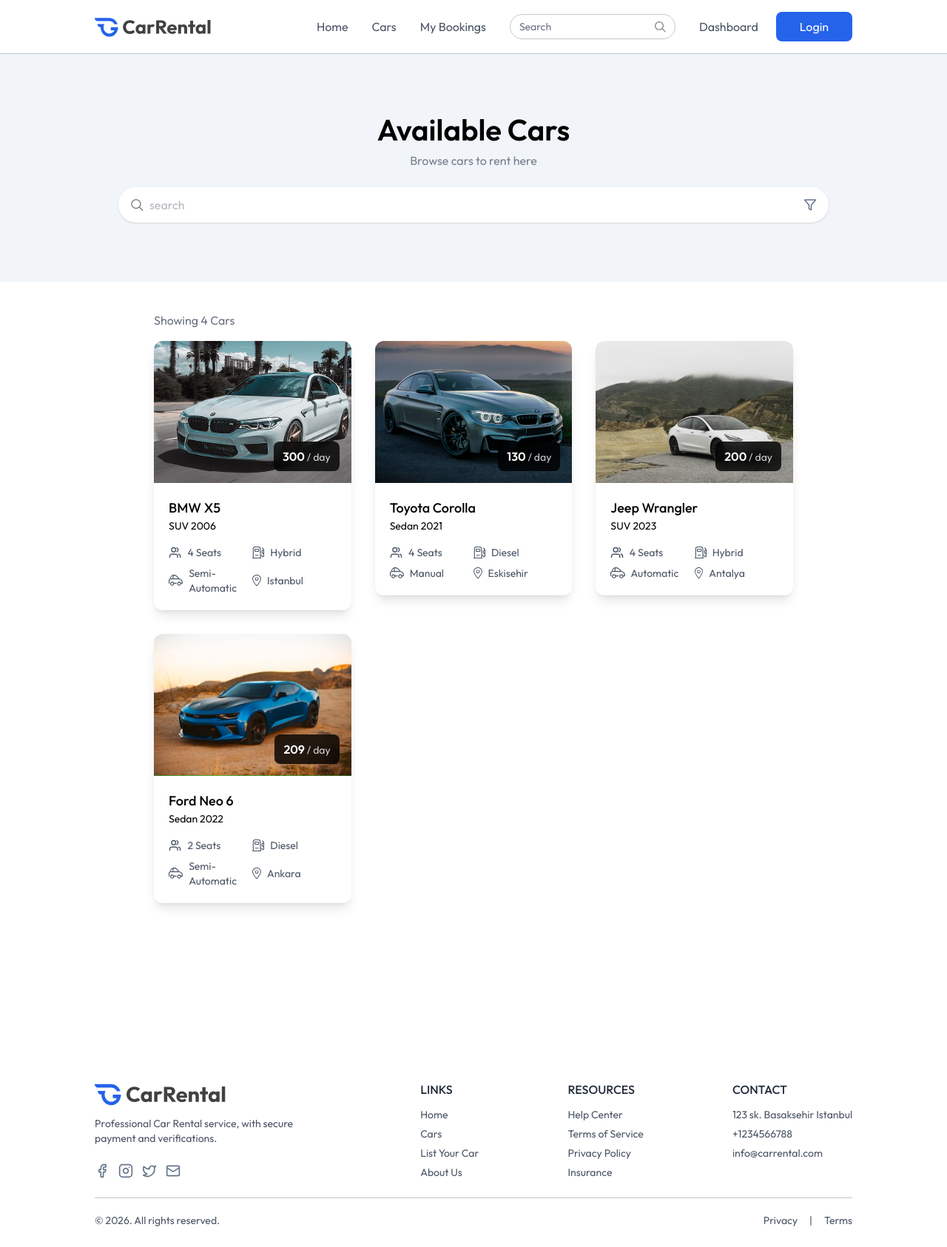
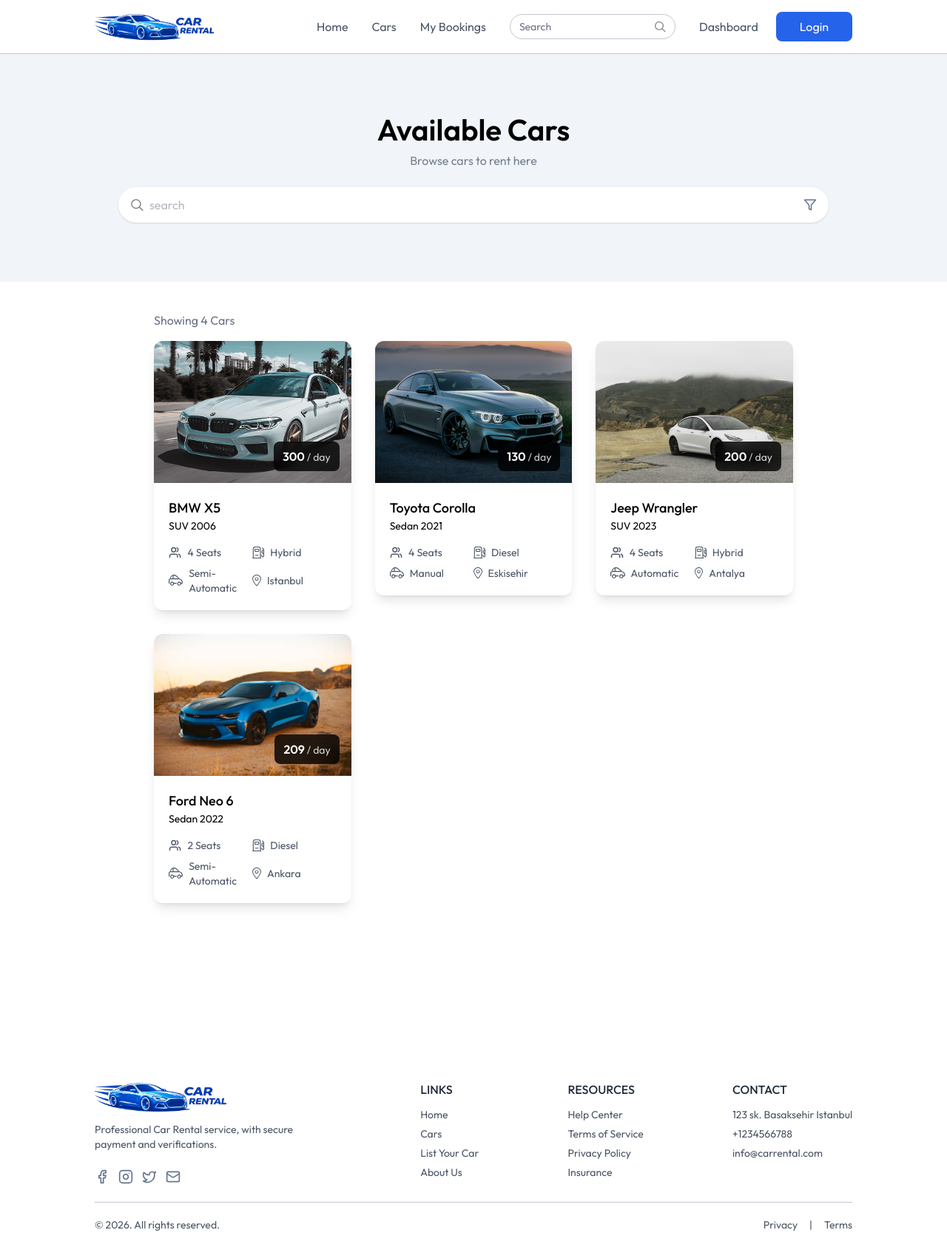
Before and after one commit to GOATCHERKI/car_rental, a React (Vite) app in the folder frontend/: page /cars in a window 1280 px wide. Shown: the whole page at 74% size. Built offline with nearby package versions, Linux system fonts and the light colour scheme.

Commit message:
fixing logo

```diff
--- a/frontend/src/assets/assets.js
+++ b/frontend/src/assets/assets.js
@@ -1,4 +1,4 @@
-import logo from "./logo.svg";
+import logo from "./logo.png";
 import gmail_logo from "./gmail_logo.svg";
 import facebook_logo from "./facebook_logo.svg";
 import instagram_logo from "./instagram_logo.svg";
--- a/frontend/src/components/Footer.jsx
+++ b/frontend/src/components/Footer.jsx
@@ -6,7 +6,7 @@
         <div className='px-6 md:px-16 lg:px-24 xl:px-32 mt-60 text-sm text-gray-600'>
             <div className='flex flex-wrap justify-between items-start gap-8 pb-6 border-border border-b'>
                 <div>
-                    <img src={assets.logo} alt="logo" className='h-8 md:h-9' />
+                    <img src={assets.logo} alt="logo" className='h-10 md:h-11' />
                     <p className='max-w-80 mt-3'>
                         Professional Car Rental service, with secure payment and verifications.
                     </p>
--- a/frontend/src/components/Navbar.jsx
+++ b/frontend/src/components/Navbar.jsx
@@ -14,7 +14,7 @@
     py-4 text-gray-600 border-b border-border relative transition-all
     ${location.pathname === "/" && "bg-light"}  `}>
         <Link to='/'>
-            <img src={assets.logo} alt="Logo" className='h-8'/>
+            <img src={assets.logo} alt="Logo" className='h-10'/>
         </Link>
 
         <div className={`max-sm:fixed max-sm:h-screen max-sm:w-full max-sm:top-16
--- a/frontend/src/components/owner/NavbarOwner.jsx
+++ b/frontend/src/components/owner/NavbarOwner.jsx
@@ -9,7 +9,7 @@
   return (
     <div className='flex items-center justify-between px-6 md:px-10 py-4 text-gray-500 border-b border-border relative transition-all'>
         <Link to='/'>
-            <img src={assets.logo} alt="" className='h-7'/>
+            <img src={assets.logo} alt="" className='h-9'/>
         </Link>
         <p>Welcome, {user.name || "Owner"}</p>
     </div>
```
Also changed, not shown: frontend/src/assets/logo.png (added).
